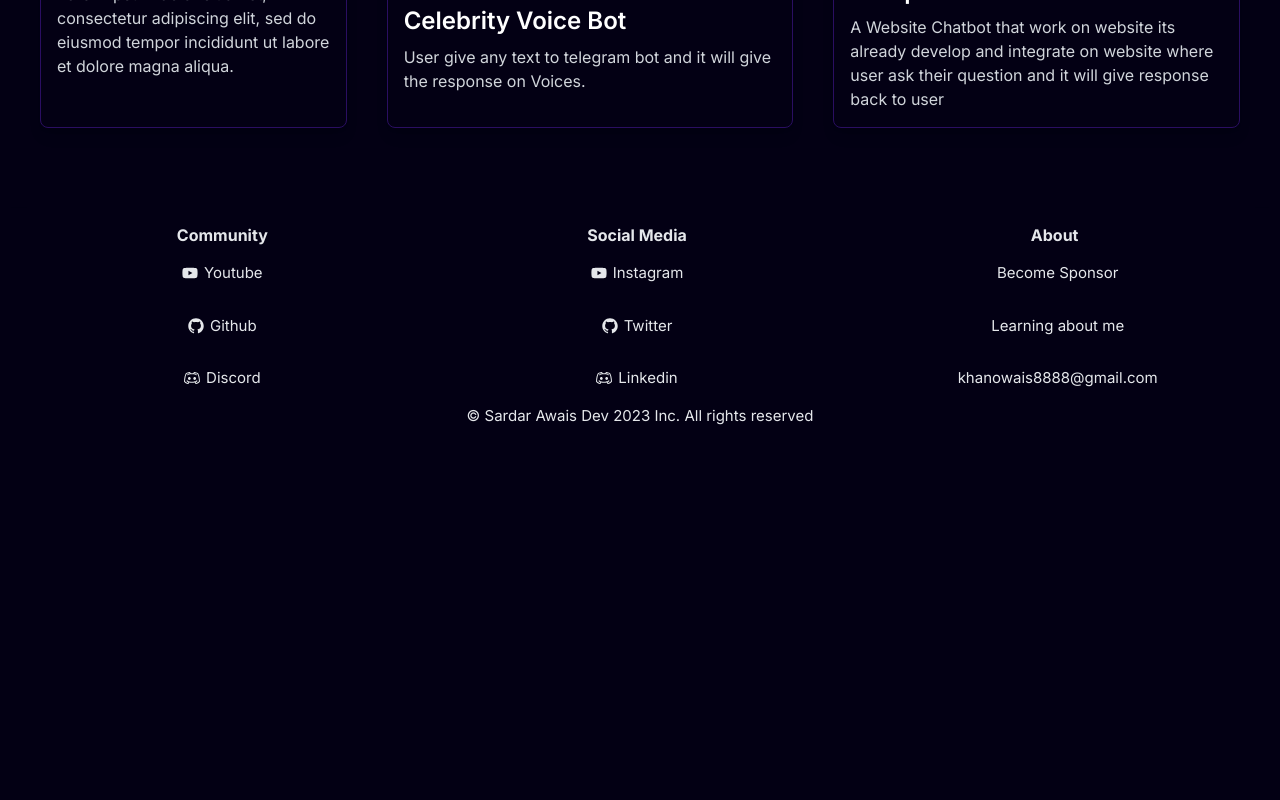
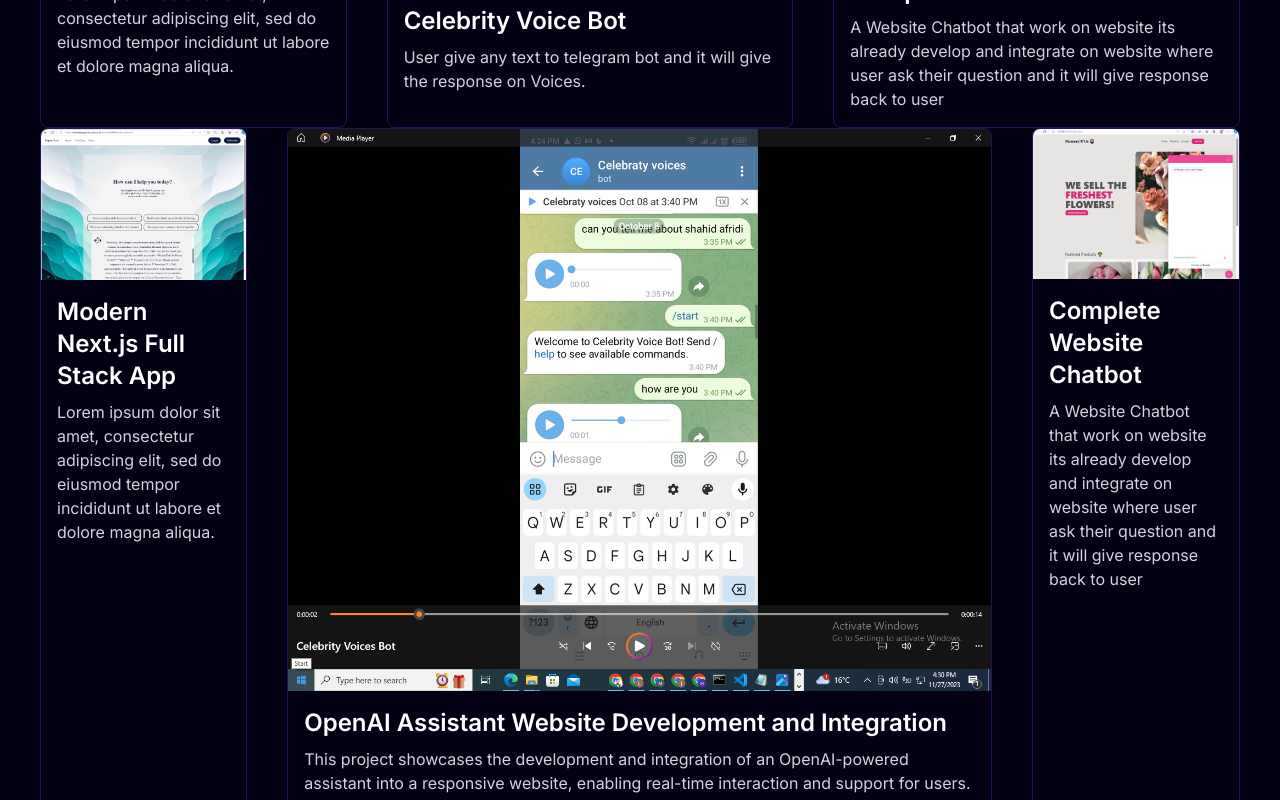
Before and after one commit to SardarAwais88/Awais-Portfolio, a Next.js app: page / in a window 1280 px wide. Shown: the part 3980-4780 px from the top of the page. Before the commit the page ends 4442 px from the top, so only its background shows below. Built offline with nearby package versions, Linux system fonts and the light colour scheme.

Commit message:
Update Projects.tsx

```diff
--- a/components/main/Projects.tsx
+++ b/components/main/Projects.tsx
@@ -49,6 +49,27 @@
           user ask their question and it will give response back to user"
         />
       </div>
+        <div className="h-full w-full flex flex-col md:flex-row gap-10 px-10">
+        <ProjectCard
+          src="/Space Portfolio Assets/openai_assistant_development_websitedevelopment_and integration with website.png"
+          title="Modern Next.js Full Stack App"
+          description="Lorem ipsum dolor sit amet, consectetur adipiscing elit, sed do eiusmod tempor incididunt ut labore et dolore magna aliqua."
+        />
+        <ProjectCard
+          src="/Space Portfolio Assets/celebrityvoicesbot.png"
+          title="OpenAI Assistant Website Development and Integration"
+          description="This project showcases the development and integration of an OpenAI-powered assistant into a responsive website, enabling real-time interaction and support for users. The assistant is designed to handle a range of user queries and provide relevant information seamlessly, enhancing user engagement and experience. Key features include dynamic conversation handling, easy website integration, and a user-friendly interface.
+          The project involved frontend development for intuitive interaction and backend integration to ensure efficient communication with OpenAI's API."
+        />
+
+
+<ProjectCard
+          src="/Space Portfolio Assets/completewebsiteworkchatbot.png"
+          title="Complete Website Chatbot"
+          description="A Website Chatbot that work on website its already develop and integrate on website where
+          user ask their question and it will give response back to user"
+        />
+      </div>
     </div>
   );
 };
```
